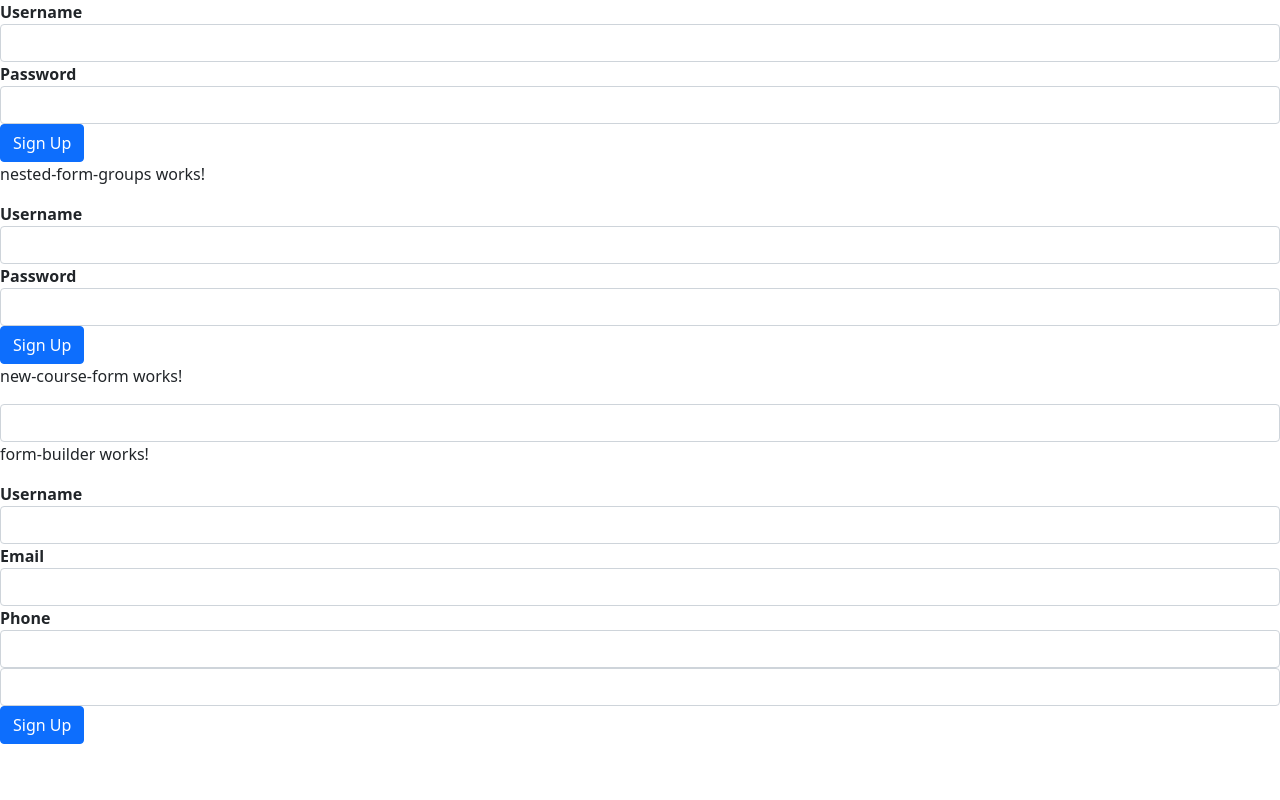
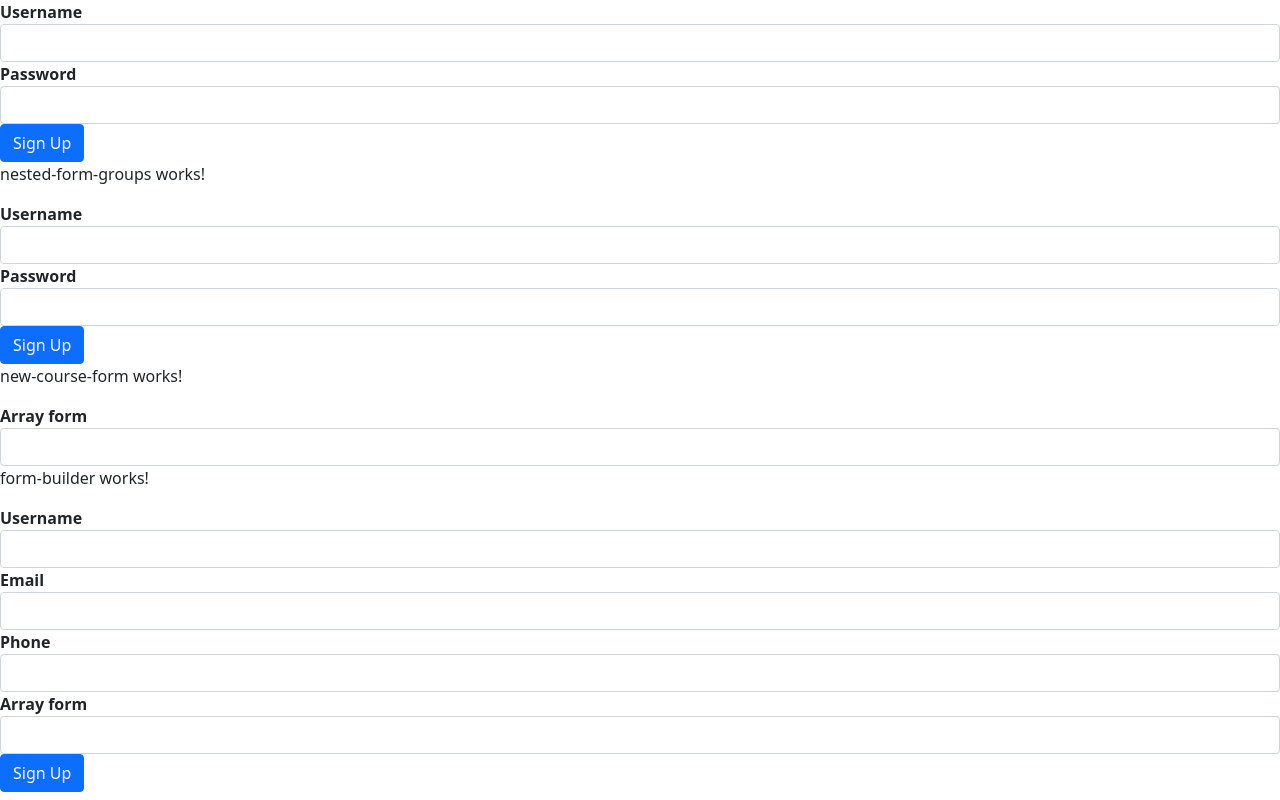
Before and after one commit to SagarPuneria/hello-world-angular-app, an Angular app: page / in a window 1280 px wide. Built offline with nearby package versions, Linux system fonts and the light colour scheme.

Commit message:
feat: Quick Recap

```diff
--- a/src/app/form-builder/form-builder.component.html
+++ b/src/app/form-builder/form-builder.component.html
@@ -32,6 +32,7 @@
         </div>
     </div>
 
+    <label for="topics"><strong>Array form</strong></label>
     <!-- input.form-control -->
     <input type="text" class="form-control"
     (keyup.enter)="addTopic(topic)" #topic>
@@ -46,3 +47,17 @@
     </ul>
     <button class="btn btn-primary" type="submit">Sign Up</button>
 </form>
+
+
+<!-- <form [formGroup]="form">
+    <input formControlName="name"/>
+    <div formGroupName= "contact">
+        <input formControlName="email"/>
+        <input formControlName="phone"/>
+    </div>
+    <ul>
+        <li *ngFor="let topic of topics.controls">
+            {{topic.value}}
+        </li>
+    </ul>
+</form> -->
--- a/src/app/new-course-form/new-course-form.component.html
+++ b/src/app/new-course-form/new-course-form.component.html
@@ -1,6 +1,7 @@
 <p>new-course-form works!</p>
 
 <form>
+    <label for="topics"><strong>Array form</strong></label>
     <!-- input.form-control -->
     <input type="text" class="form-control"
     (keyup.enter)="addTopic(topic)" #topic>
```
